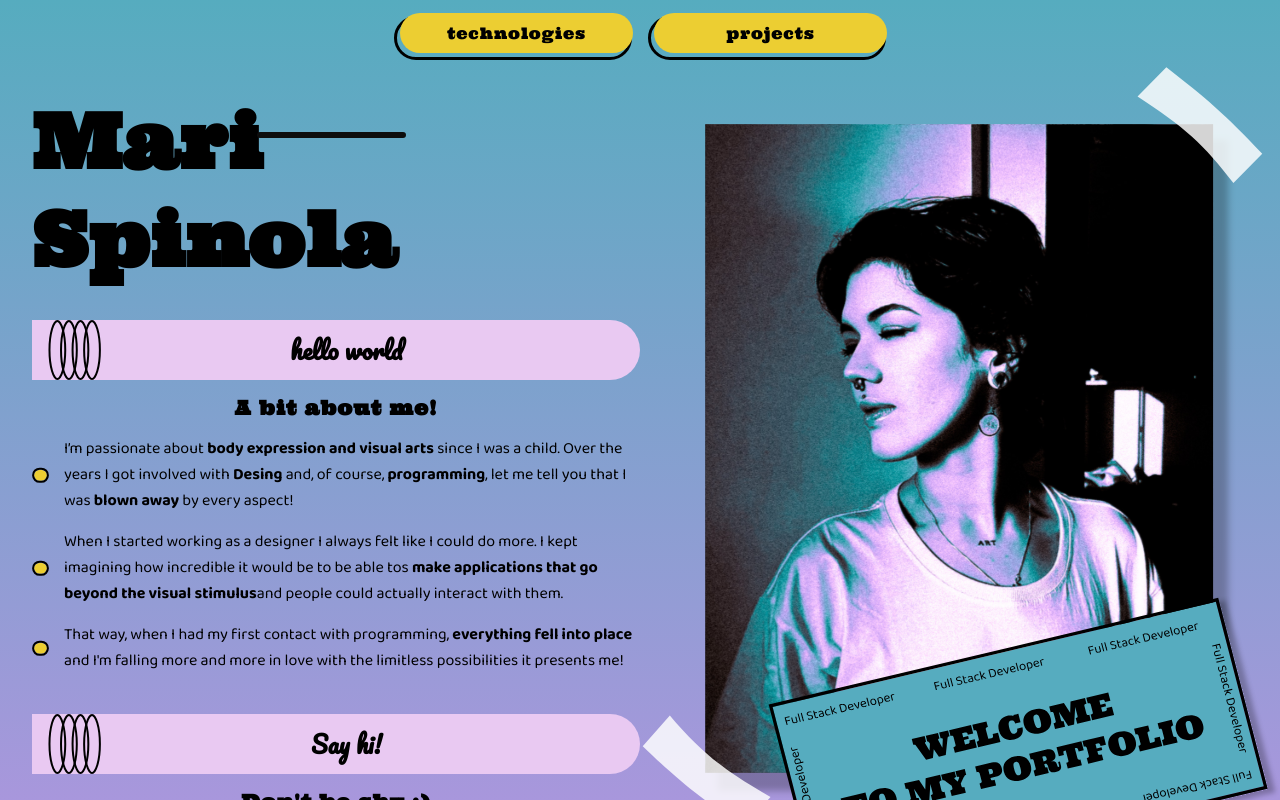
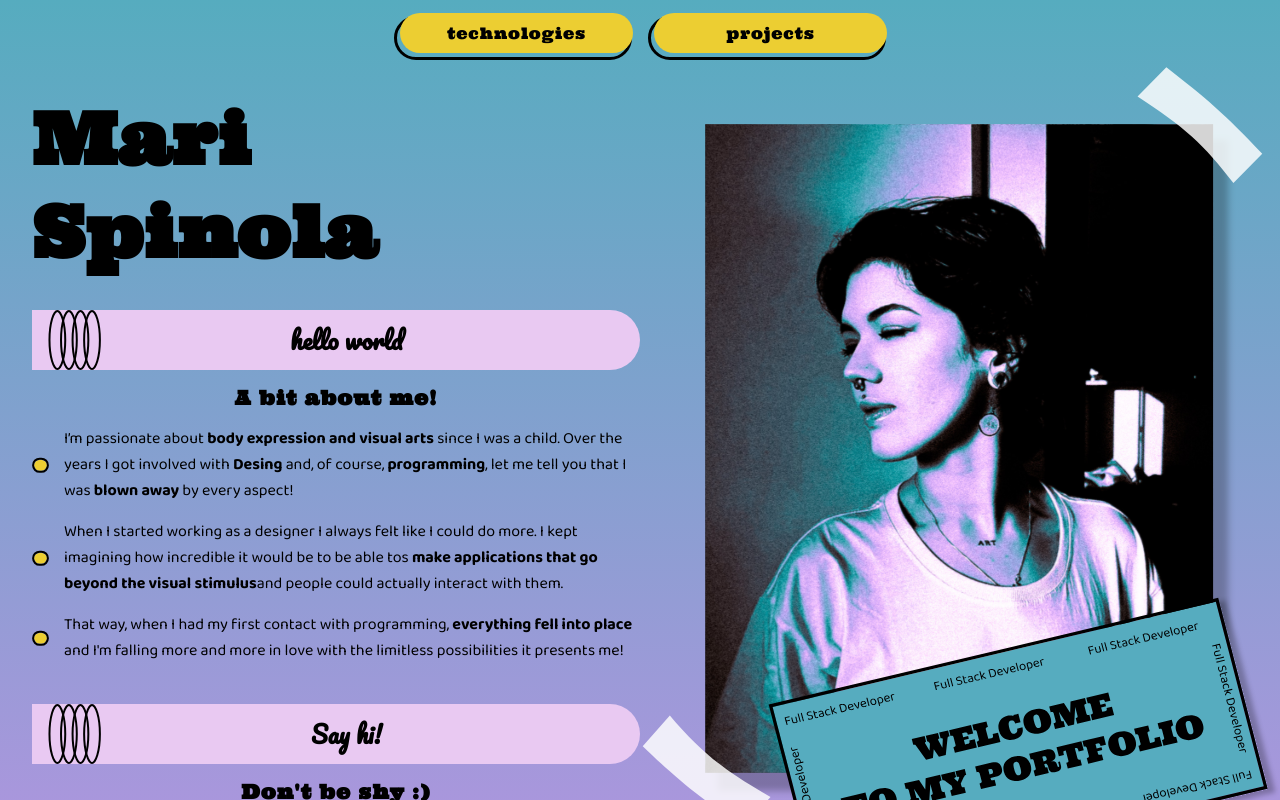
Before and after one commit to Mapinko/portfolio_spinola, a React (Create React App) app: page / in a window 1280 px wide. Shown: the top 800 px of the page. Built offline with nearby package versions, Linux system fonts and the light colour scheme.

Commit message:
delete: span decoration

```diff
--- a/src/components/header/index.jsx
+++ b/src/components/header/index.jsx
@@ -10,7 +10,6 @@ const Header = () => {
 			<SideContainer ResponsiveWidth={"100%"}>
 				<Container>
 					<HeaderStyle>
-						<span></span>
 						<h1>Mari Spinola</h1>
 					</HeaderStyle>
 				</Container>
--- a/src/components/header/style.js
+++ b/src/components/header/style.js
@@ -1,28 +1,21 @@
 import styled from "styled-components";
 
 export const HeaderStyle = styled.div`
-	width: 65%;
-	word-wrap: break-word;
+	width: 100%;
+	margin: 0 auto;
 
-	position: relative;
-
-	@media(max-width: 920px) {
-		& {
-			width: 100%;
-			margin: 0 auto;
-		}
-	}
 
 	h1 {
-		font-size: 9.5vh;
+		font-size: 9vh;
+
 		@media(max-width: 920px) {
 			& {
 				text-align: center;
 			}
 		}
-		@media(max-width: 920px) {
+		@media(max-width: 425px) {
 			& {
-				font-size: 8vh
+				font-size: 6.5vh;
 			}
 		}
 	}
@@ -39,7 +32,7 @@ export const HeaderStyle = styled.div`
 		background-color: var(--black);
 		@media(max-width: 1024px) {
 			& {
-				width: 35%;
+				/* width: %; */
 			}
 		}
 		@media(max-width: 920px) {
--- a/src/style/globalStyle.js
+++ b/src/style/globalStyle.js
@@ -29,10 +29,13 @@ export const GlobalStyle = createGlobalStyle`
 
 	.title-section{
 		text-align: center;
-		font-size: 5vh;
+		font-size: 3vw;
 
+		@media(max-width: 920px){
+			font-size: 4vw;
+		}
 		@media(max-width: 425px){
-		font-size: 3.5vh;
+			font-size: 7vw;
 		}
 	}
 
```
